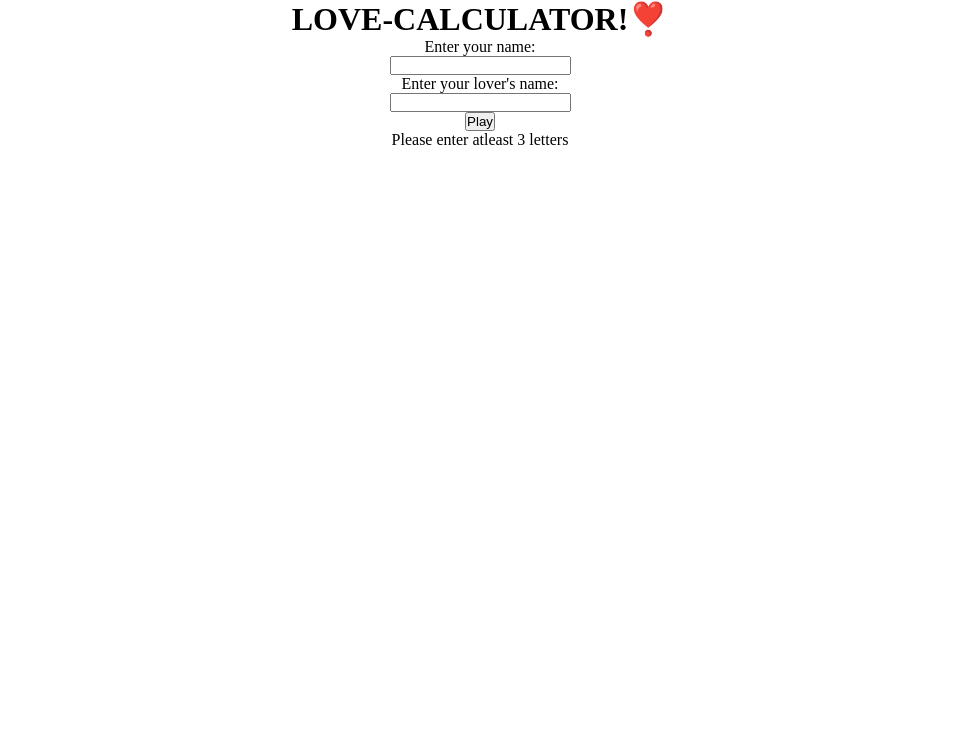
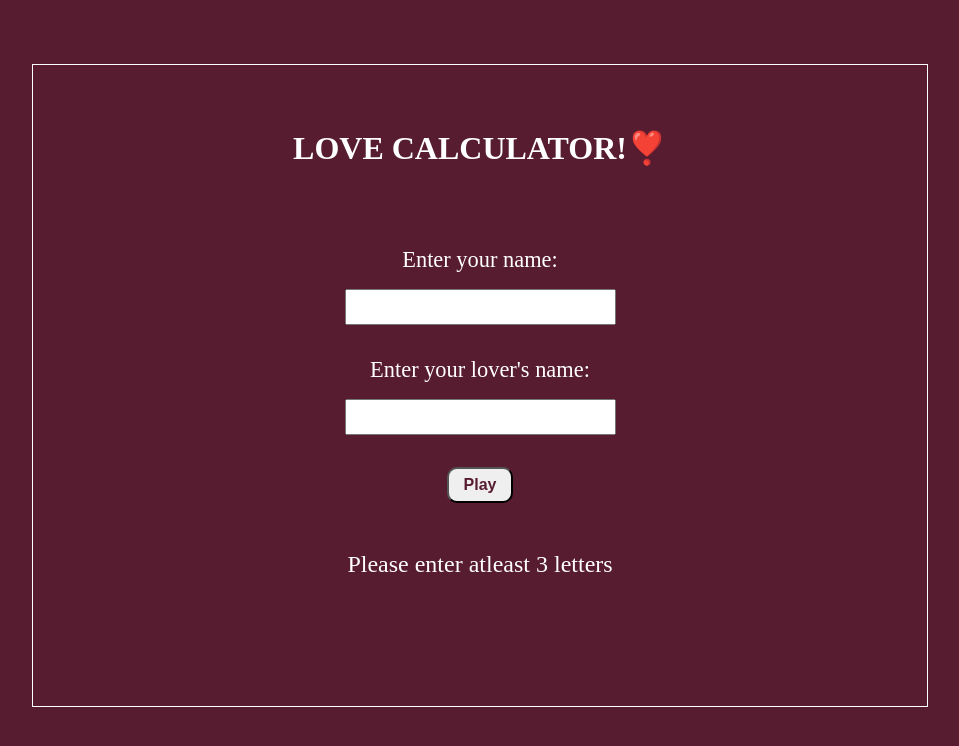
Before and after one commit to haachico/Love-calculator, a plain HTML site: page index.html in a window 1280 px wide. Both pictures are taken after a click on the button "Play". Shown: the whole page, without its empty margins (160-1119 px from the left). Drawn offline with Linux system fonts and the light colour scheme.

Commit message:
add styling

```diff
--- a/index.html
+++ b/index.html
@@ -9,7 +9,7 @@
   </head>
   <body>
     <div class="container">
-      <h1 class="heading">LOVE-CALCULATOR!❣️</h1>
+      <h1 class="heading">LOVE CALCULATOR!❣️</h1>
       <label for="name-1" class="name-one">Enter your name:</label>
       <input type="text" id="name-1" />
       <label for="name-2" class="name-two">Enter your lover's name:</label>
--- a/script.js
+++ b/script.js
@@ -8,17 +8,21 @@ function loveOutput() {
   const name1 = nameEl1.value;
   const name2 = nameEl2.value;
   if (name1.length < 3) {
-    statementBox.innerText = `Please enter atleast 3 letters`;
+    statementBox.innerText = `Please enter atleast 3 letters.`;
   }
   if (name2.length < 3) {
     statementBox.innerText = `Please enter atleast 3 letters`;
   } else {
     const percentage = lovePercentage(name1, name2);
     percentBox.innerText = `${name1} and ${name2}'s love percentage is ${percentage}% :)`;
-    if (percentage <= 50) {
-      statementBox.innerText = `The relationship is okayish`;
+    if (percentage >= 0 && percentage < 20) {
+      statementBox.innerText = `The relationship is very bad. 🥲`;
+    } else if (percentage >= 20 && percentage <= 50) {
+      statementBox.innerText = `The relationship is okayish. 😶 `;
+    } else if (percentage >= 51 && percentage <= 70) {
+      statementBox.innerText = `The relationship is good!😊`;
     } else {
-      statementBox.innerText = `The result is grreat`;
+      statementBox.innerText = `The relationship is great!! 😍😘`;
     }
   }
 }
--- a/style.css
+++ b/style.css
@@ -4,9 +4,57 @@
   box-sizing: border-box;
 }
 
+body {
+  background-color: rgb(87, 28, 48);
+}
+
 .container {
+  width: 70%;
   display: flex;
   flex-direction: column;
+  margin: 4rem auto;
   align-items: center;
   text-align: center;
+  border: 1px solid white;
+  padding: 4rem 0 8rem 0;
 }
+
+.heading {
+  margin-bottom: 5rem;
+  color: white;
+}
+
+.name-one,
+.name-two {
+  color: white;
+  font-size: 1.4rem;
+  margin-bottom: 1rem;
+}
+
+#name-1,
+#name-2 {
+  margin-bottom: 2rem;
+  padding: 5px 10px;
+  border-radius: 5x;
+  font-size: 1.2rem;
+}
+
+.play-btn {
+  padding: 7px 15px;
+  font-weight: 600;
+  font-size: 1rem;
+  border-radius: 10px;
+  cursor: pointer;
+  margin-bottom: 3rem;
+  color: rgb(87, 28, 48);
+}
+
+.percent-box,
+.statement-box {
+  color: white;
+  font-size: 1.5rem;
+}
+
+*:focus {
+  outline: none;
+}
```
